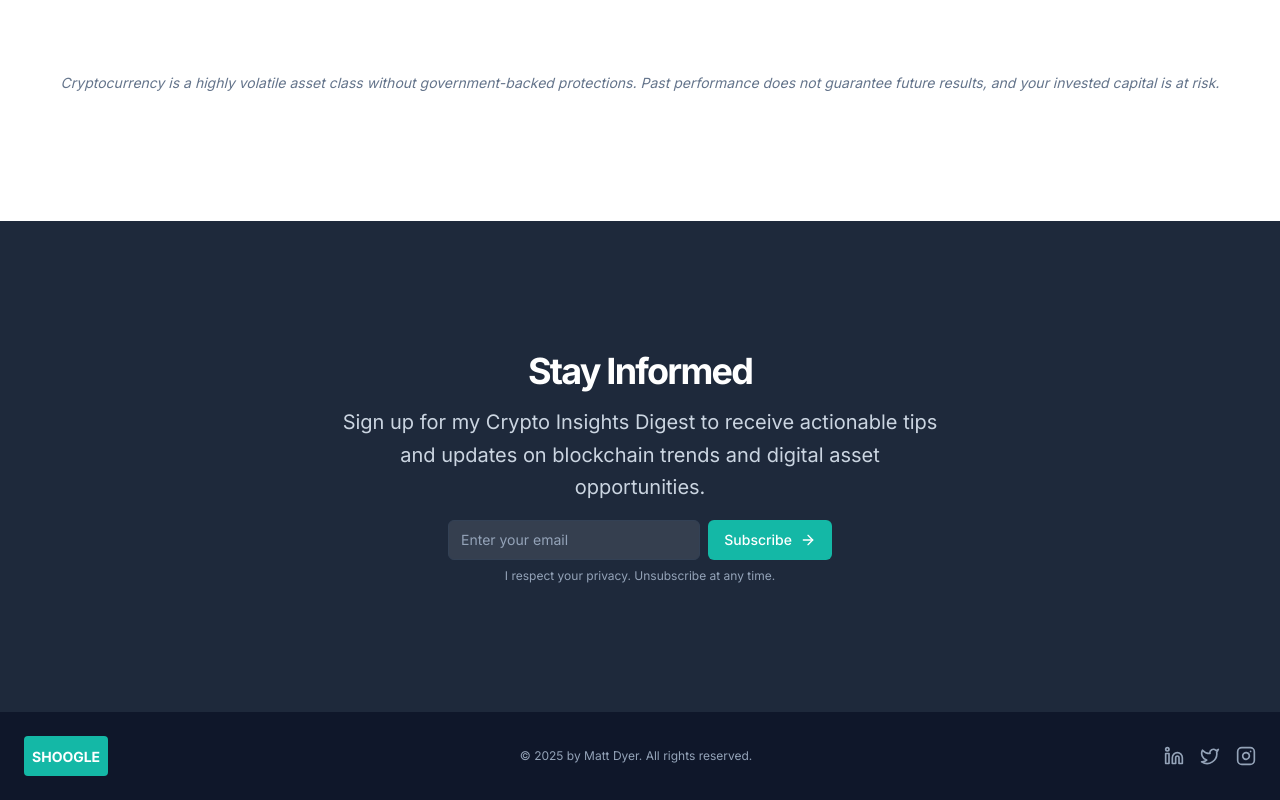
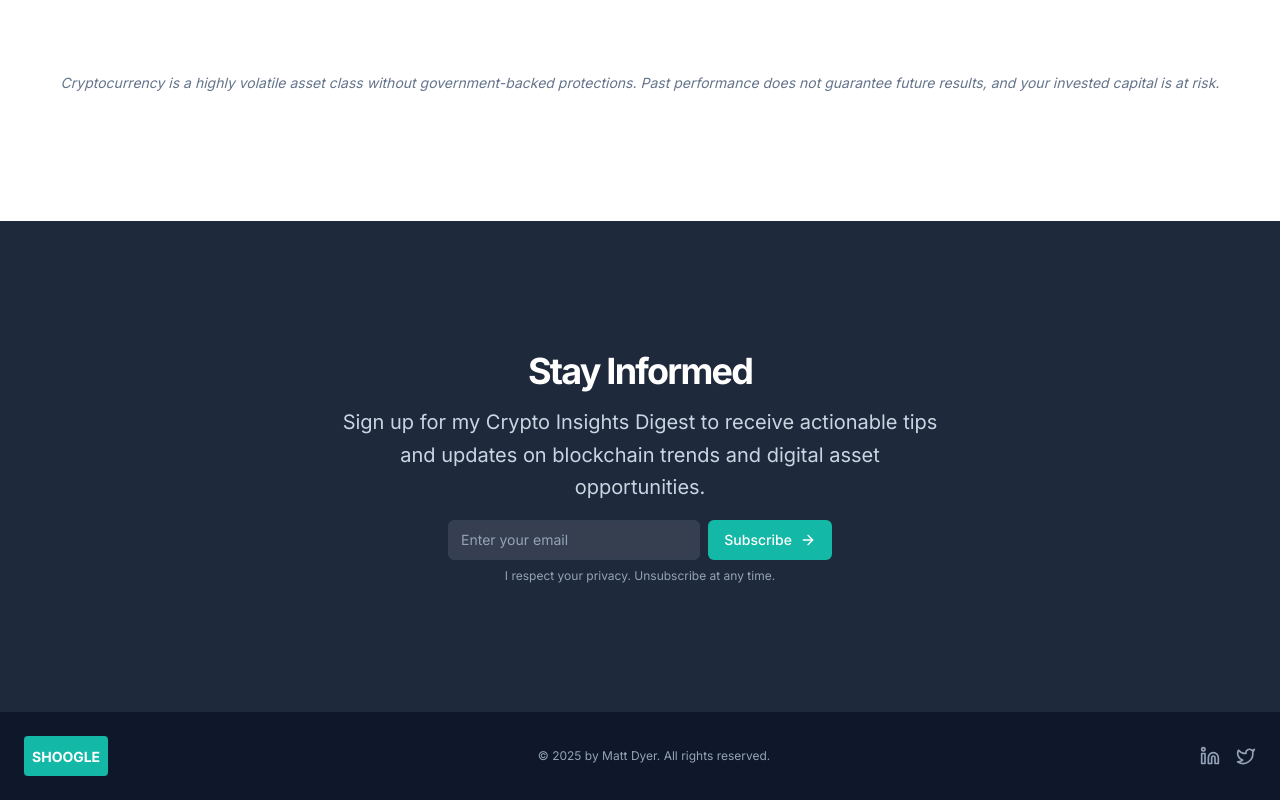
Before and after one commit to mattddyer/PersonalBrandWebsite, a Next.js app: page / in a window 1280 px wide. Shown: the part 2895-3695 px from the top of the page. Built offline with nearby package versions, Linux system fonts and the light colour scheme.

Commit message:
Remove Instagram social media button from footer

```diff
--- a/app/page.tsx
+++ b/app/page.tsx
@@ -352,10 +352,6 @@ export default function HomePage() {
               <Twitter className="h-5 w-5" />
               <span className="sr-only">Twitter</span>
             </Link>
-            <Link href="#" className="text-slate-400 hover:text-teal-400">
-              <Instagram className="h-5 w-5" />
-              <span className="sr-only">Instagram</span>
-            </Link>
           </div>
         </div>
       </footer>
```
